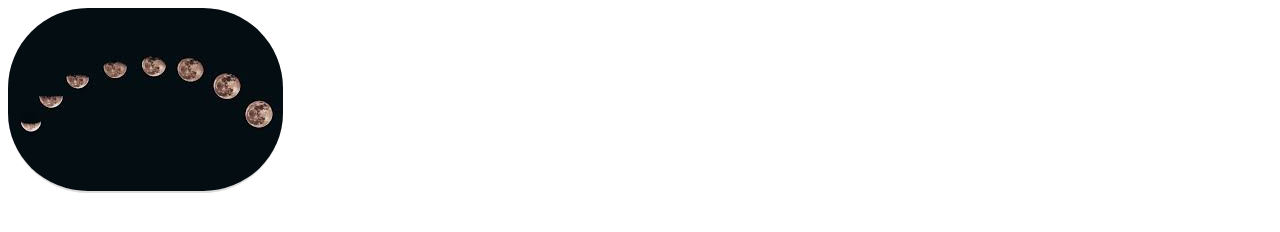
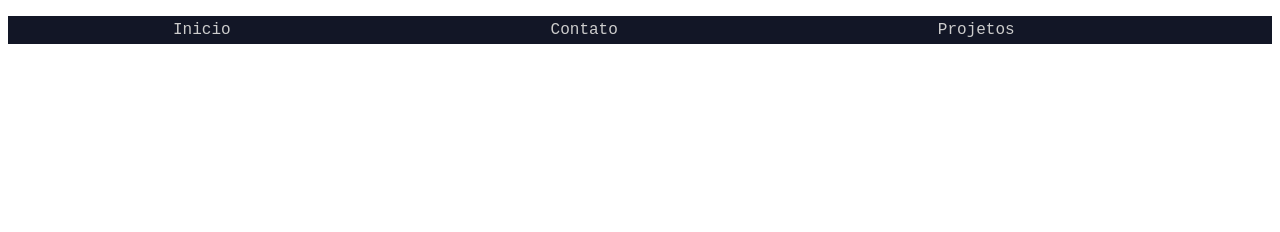
Before and after one commit to rogeriompessoa/html-css-fs12, a plain HTML site: page index.html in a window 1280 px wide. Drawn offline with Linux system fonts and the light colour scheme.

Commit message:
menu simples

```diff
--- a/index.html
+++ b/index.html
@@ -6,13 +6,36 @@
   <meta name="viewport" content="width=device-width, initial-scale=1.0">
   <title>Document</title>
   <style>
-    img {
-      border-radius: 80px;
-      border-bottom: 2px solid #ddd;
+    ul {
+      list-style-type: none;
+      background-color: #121626;
+      display: flex;
+      padding: 5px;
+    }
+    ul li {
+      text-align: center;
+      display: flex;
+      align-items: center;
+      padding-inline: 10rem;
+    }
+
+    ul li a {
+      color: #ccc;
+      font-size: 16px;
+      font-family: monospace;
+      transition: 0.5s;
+    }
+
+    ul li a:hover {
+      color: orangered;
     }
   </style>
 </head>
 <body>
-  <img src="./imagens/download.jpg" alt="Imagens de lua"/>
+  <ul>
+    <li><a>Inicio</a></li>
+    <li><a>Contato</a></li>
+    <li><a>Projetos</a></li>
+  </ul>
 </body>
 </html>
```
